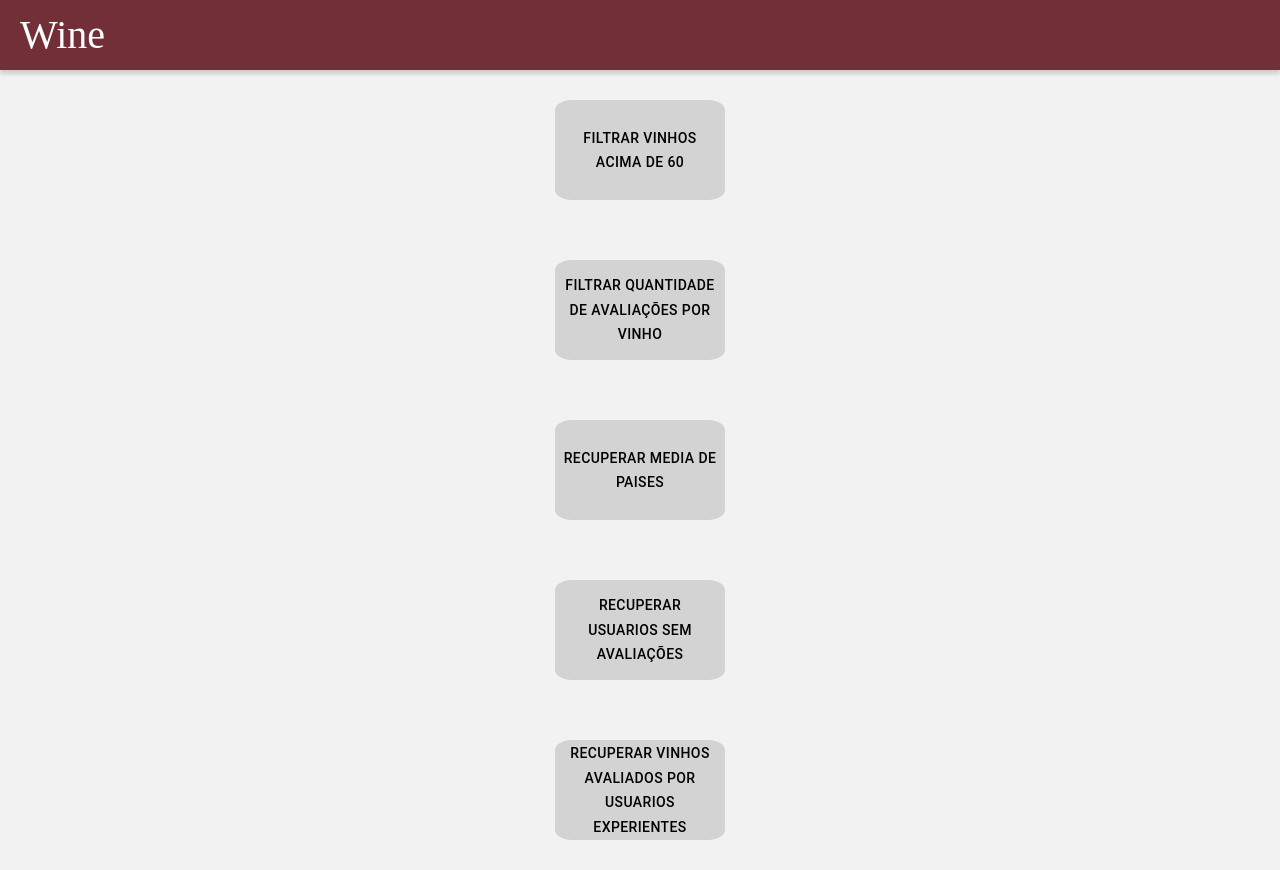
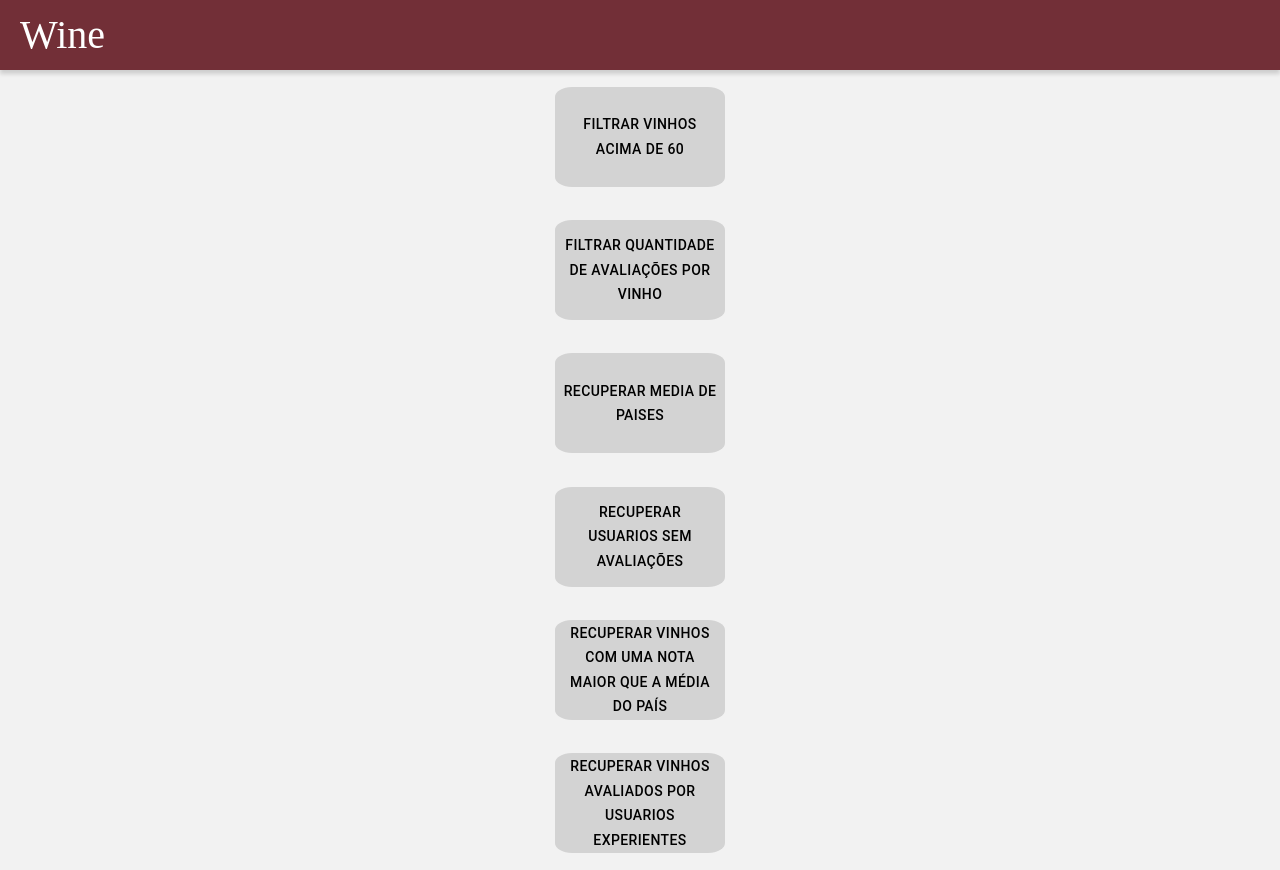
Before and after one commit to TonyFPB/Wine, a React (Create React App) app in the folder front-wine/: page / in a window 1280 px wide. Built offline with nearby package versions, Linux system fonts and the light colour scheme.

Commit message:
feat:  vinho maior nota

```diff
--- a/front-wine/src/App.js
+++ b/front-wine/src/App.js
@@ -3,6 +3,7 @@ import Home from "./pages/Home";
 import Vinhos from "./pages/Vinhos";
 import QuantidadeAvaliacoes from "./pages/QuantidadeAvaliacoes";
 import Media from "./pages/Media";
+import VinhosMaiorNota from "./pages/VinhosMaiorNota"
 import VinhosAvaliados from "./pages/VinhosAvaliados"
 import GlobalStyle from './assets/GlobalStyle'
 import Usuarios from "./pages/Usuarios";
@@ -18,6 +19,7 @@ export default function App() {
           <Route path='/usuariosSemAvaliacao' element={<Usuarios/>}/>
           <Route path='/quantidadeAvaliacoes' element={<QuantidadeAvaliacoes/>}/>
           <Route path='/media' element={<Media/>}/>
+          <Route path='/vinhosMaiorNota' element={<VinhosMaiorNota/>}/>
           <Route path='/vinhosBemAvaliados' element={<VinhosAvaliados/>}/>
         </Routes>
       </BrowserRouter>
--- a/front-wine/src/pages/Home.js
+++ b/front-wine/src/pages/Home.js
@@ -14,6 +14,7 @@ export default function Home () {
         <StyledDivButton><Button onClick={()=>navigate('/quantidadeAvaliacoes')} style={{color:'black'}}>Filtrar quantidade de avaliações por vinho</Button></StyledDivButton>
         <StyledDivButton><Button onClick={()=>navigate('/media')}style={{color:'black'}}>Recuperar media de paises</Button></StyledDivButton>
         <StyledDivButton><Button onClick={()=>navigate('/usuariosSemAvaliacao')} style={{color:'black'}}>Recuperar usuarios sem avaliações</Button></StyledDivButton>
+        <StyledDivButton><Button onClick={()=>navigate('/vinhosMaiorNota')} style={{color:'black'}}>Recuperar vinhos com uma nota maior que a média do país</Button></StyledDivButton>
         <StyledDivButton><Button onClick={()=>navigate('/vinhosBemAvaliados')} style={{color:'black'}}>Recuperar vinhos avaliados por usuarios experientes</Button></StyledDivButton>
       </StyleBody>
     </>
--- /dev/null
+++ b/front-wine/src/pages/VinhosMaiorNota.js
@@ -0,0 +1,71 @@
+import Header from "../components/Header"
+import styled from "styled-components"
+import { vinhosAvaliados, vinhosMaiorNota } from "../service/requisicoes"
+import { useEffect, useState } from "react"
+import { Card, CardActionArea, CardContent, Typography } from "@mui/material"
+
+export default function VinhosMaiorNota() {
+  const [vinhos, setVinhos] = useState([])
+
+  useEffect(() => {
+    vinhosMaiorNota().then(res => setVinhos(res));
+    console.log(vinhos)
+  }, [])
+  return (
+    <>
+      <Header />
+      <StyleBody>
+
+        {
+          vinhos ? (
+            vinhos.map(
+              v => {
+                console.log(v)
+                return (
+                  <Card sx={{ maxWidth: 450, margin: 3 }}>
+                    <CardActionArea>
+                      <CardContent>
+                        <Typography gutterBottom variant="h6" component="div">
+                          {v.nome} ({v.safra})
+                        </Typography>
+                        <Typography variant="subtitle1" sx={{ color: 'text.primary' }}>
+                          Vinicola: {v.vinicola} ({v.pais})
+                        </Typography>
+                        <Typography variant="body2" sx={{ color: 'text.secondary' }}>
+                          {v.comentario}
+                        </Typography>
+                        <Typography variant="body2" sx={{ color: 'text.primary' }}>
+                          Nota: {v.nota}
+                        </Typography>
+                      </CardContent>
+                    </CardActionArea>
+                  </Card>
+                )
+              }
+            )
+          ) : (<div>Erro</div>)
+        }
+      </StyleBody>
+    </>
+  )
+}
+
+
+export const StyleBody = styled.div`
+  display: flex;
+  flex-direction: column;
+  width: 100%;
+  margin-top: 70px;
+  justify-content: space-around;
+  align-items: center;
+`
+
+const StyledDivButton = styled.div`
+  height: 100px;
+  width: 170px;
+  border-radius: 10%;
+  background-color: #D3D3D3;
+  display: flex;
+  justify-content: center;
+  align-items: center;
+`
--- a/front-wine/src/service/requisicoes.js
+++ b/front-wine/src/service/requisicoes.js
@@ -26,7 +26,12 @@ export async function qtdAvaliacao() {
 }
 
 
-export async function vinhosAvaliados() {
-  const vinho = await axios.get(`${url}/vinhosAvaliados`)
+export async function vinhosMaiorNota() {
+  const vinho = await axios.get(`${url}/vinhosMaiorNota`)
   return vinho.data
 }
+
+export async function vinhosAvaliados() {
+  const vinho = await axios.get(`${url}/vinhosMaiorNota`)
+  return vinho.data
+}
```
Also changed, not shown: 2 other files (tests, documents, lock files or other folders).
